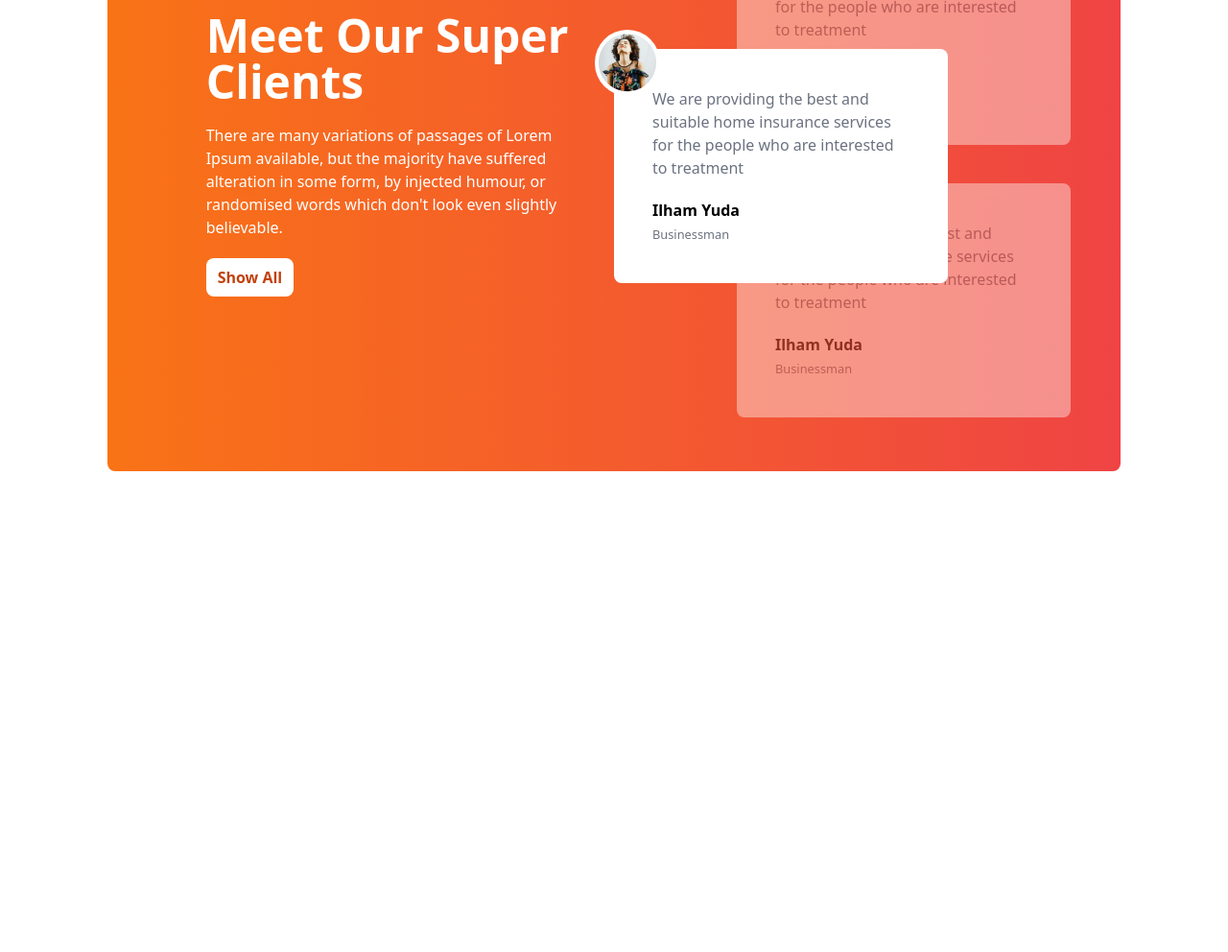
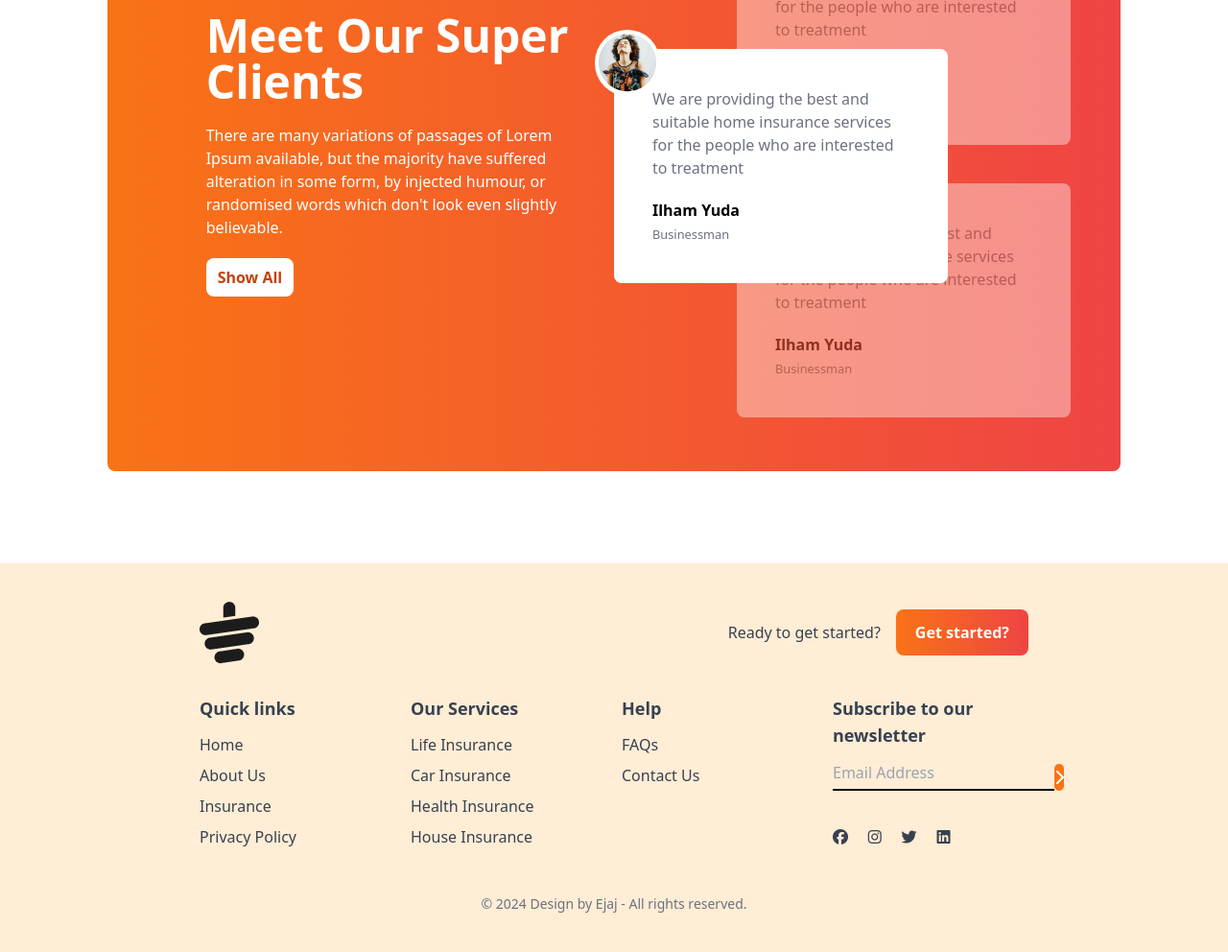
Before and after one commit to syedejaj/tea-house, a plain HTML site: page index.html in a window 1280 px wide. Shown: the part 1828-2820 px from the top of the page at 96% size. Before the commit the page ends 2415 px from the top, so only its background shows below. Drawn offline with nearby package versions, Linux system fonts and the light colour scheme.

Commit message:
footer added and final commit

```diff
--- a/index.html
+++ b/index.html
@@ -210,6 +210,69 @@
             </div>
         </section>
     </main>
+    <!-- footer section starts from here  -->
+    <footer class="bg-orange-100 text-gray-700 py-10 px-4 lg:px-16">
+        <div class="w-9/12 mx-auto">
+            <!-- logo content  -->
+            <div class="flex justify-between mb-8">
+                <img src="images/cup.png" alt="">
+                <div class="flex flex-col md:flex-row items-center gap-4">
+                    <h4>Ready to get started?</h4>
+                    <button
+                        class="bg-gradient-to-r from-orange-500 to-red-500 rounded-lg text-white font-bold px-5 py-3">Get
+                        started?</button>
+                </div>
+            </div>
+            <!-- links start from here  -->
+            <div class="grid grid-cols-1 md:grid-cols-2 lg:grid-cols-4 gap-4">
+                <!-- first column  -->
+                <div>
+                    <h4 class="text-lg font-semibold mb-3">Quick links</h4>
+                    <ul class="space-y-2">
+                        <li><a class="hover:text-orange-500" href="">Home</a></li>
+                        <li><a class="hover:text-orange-500" href="">About Us</a></li>
+                        <li><a class="hover:text-orange-500" href="">Insurance</a></li>
+                        <li><a class="hover:text-orange-500" href="">Privacy Policy</a></li>
+                    </ul>
+                </div>
+                <!-- second column  -->
+                <div>
+                    <h4 class="text-lg font-semibold mb-3">Our Services</h4>
+                    <ul class="space-y-2">
+                        <li><a class="hover:text-orange-500" href="">Life Insurance</a></li>
+                        <li><a class="hover:text-orange-500" href="">Car Insurance</a></li>
+                        <li><a class="hover:text-orange-500" href="">Health Insurance</a></li>
+                        <li><a class="hover:text-orange-500" href="">House Insurance</a></li>
+                    </ul>
+                </div>
+                <!-- third colimn  -->
+                <div>
+                    <h4 class="text-lg font-semibold mb-3">Help</h4>
+                    <ul class="space-y-2">
+                        <li><a class="hover:text-orange-500" href="">FAQs</a></li>
+                        <li><a class="hover:text-orange-500" href="">Contact Us</a></li>
+                    </ul>
+                </div>
+                <!-- fourth column  -->
+                <div>
+                    <h4 class="font-semibold text-lg mb-2">Subscribe to our newsletter</h4>
+                    <div class="flex space-y-2">
+                        <input type="text" placeholder="Email Address" class="border-b-2 border-black bg-transparent">
+                        <i
+                            class="fa-solid fa-chevron-right bg-orange-500 text-white rounded-full flex w-7 h-7 justify-center items-center"></i>
+                    </div>
+                    <div class="flex justify-between items-center mt-10 mb-8 w-3/5">
+                        <i class="fa-brands hover:text-green-500 cursor-pointer fa-facebook"></i>
+                        <i class="fa-brands hover:text-green-500 cursor-pointer fa-instagram"></i>
+                        <i class="fa-brands hover:text-green-500 cursor-pointer fa-twitter"></i>
+                        <i class="fa-brands hover:text-green-500 cursor-pointer fa-linkedin"></i>
+                    </div>
+                </div>
+
+            </div>
+            <p class="text-gray-500 text-sm text-center mt-5">© 2024 Design by Ejaj - All rights reserved.</p>
+        </div>
+    </footer>
 </body>
 
 </html>
```
